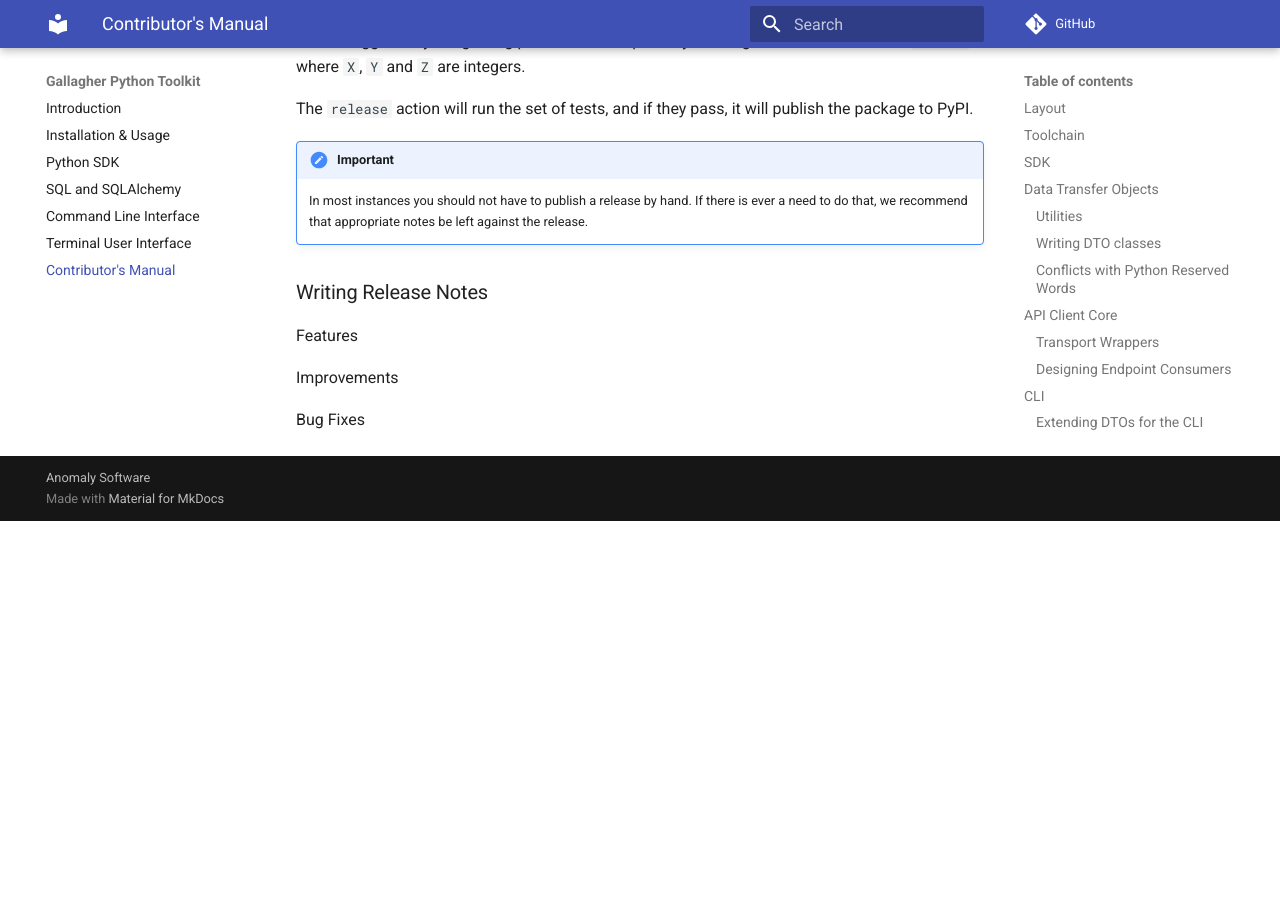
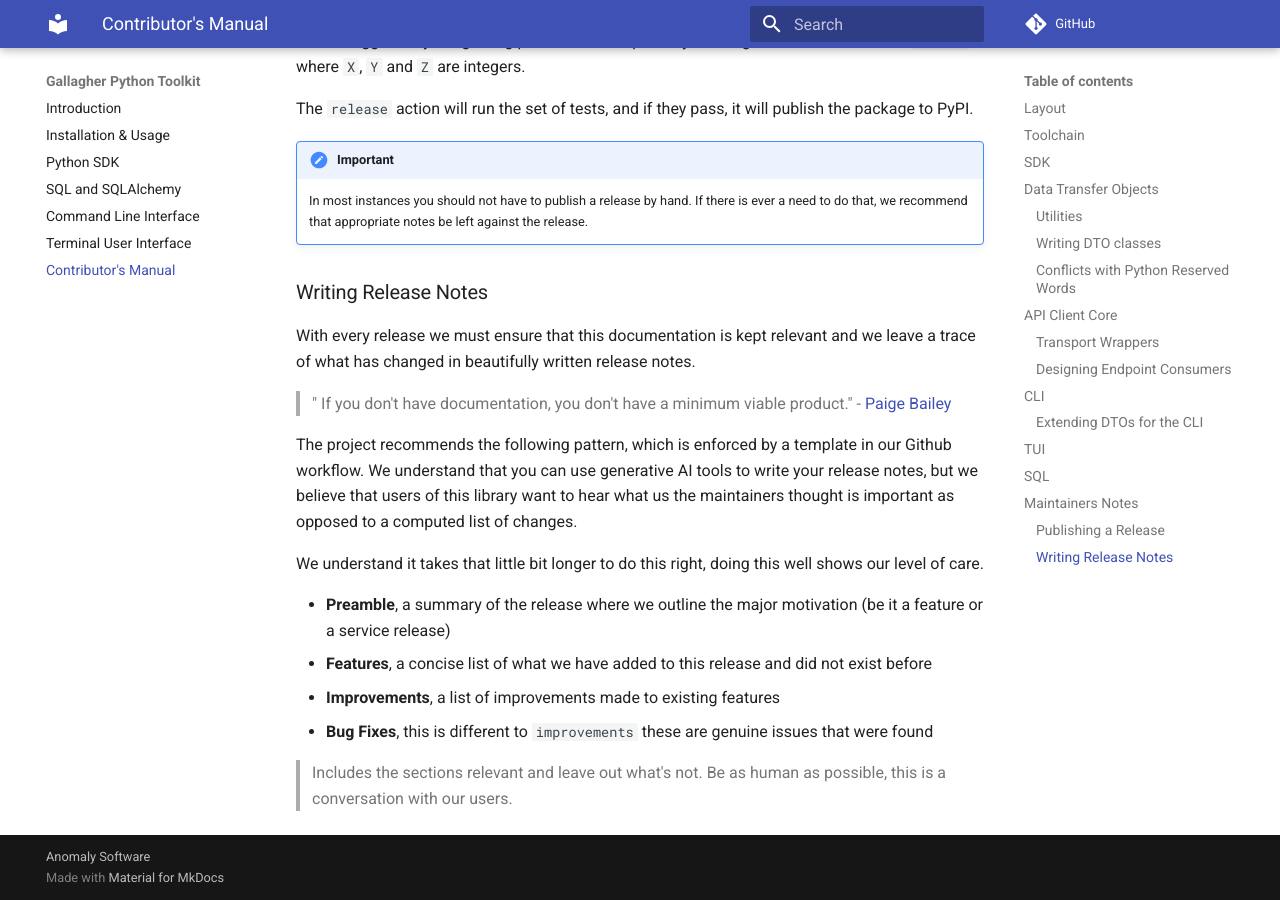
Before and after one commit to anomaly/gallagher, an MkDocs documentation site: the page built from docs/docs/design.md, in a window 1280 px wide and 900 px high, scrolled down 10648 px. Built offline with MkDocs 1.6.1 and Material for MkDocs 9.7.7, drawn with Linux system fonts in a browser that asks for light colours; comment, search, counter and statistics services are not loaded; before the commit the page ends 11169 px from its top, so only the background shows below that.

Commit message:
docs: notes on release notes

```diff
--- a/docs/docs/design.md
+++ b/docs/docs/design.md
@@ -380,8 +380,17 @@
 
 ### Writing Release Notes
 
-Features
+With every release we must ensure that this documentation is kept relevant and we leave a trace of what has changed in beautifully written release notes.
 
-Improvements
+> " If you don't have documentation, you don't have a minimum viable product." - [Paige Bailey](https://github.com/dynamicwebpaige#-if-you-dont-have-documentation-you-dont-have-a-minimum-viable-product)
 
-Bug Fixes
+The project recommends the following pattern, which is enforced by a template in our Github workflow. We understand that you can use generative AI tools to write your release notes, but we believe that users of this library want to hear what us the maintainers thought is important as opposed to a computed list of changes.
+
+We understand it takes that little bit longer to do this right, doing this well shows our level of care.
+
+- **Preamble**, a summary of the release where we outline the major motivation (be it a feature or a service release)
+- **Features**, a concise list of what we have added to this release and did not exist before
+- **Improvements**, a list of improvements made to existing features
+- **Bug Fixes**, this is different to `improvements` these are genuine issues that were found
+
+> Includes the sections relevant and leave out what's not. Be as human as possible, this is a conversation with our users.
```
